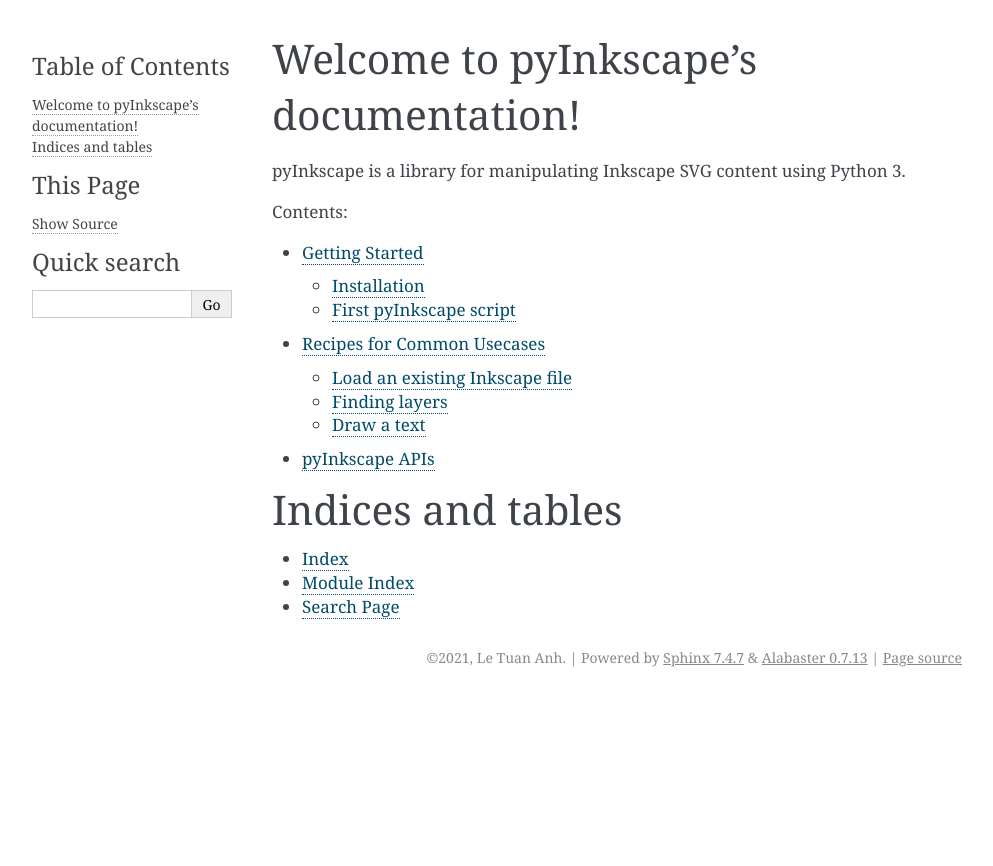
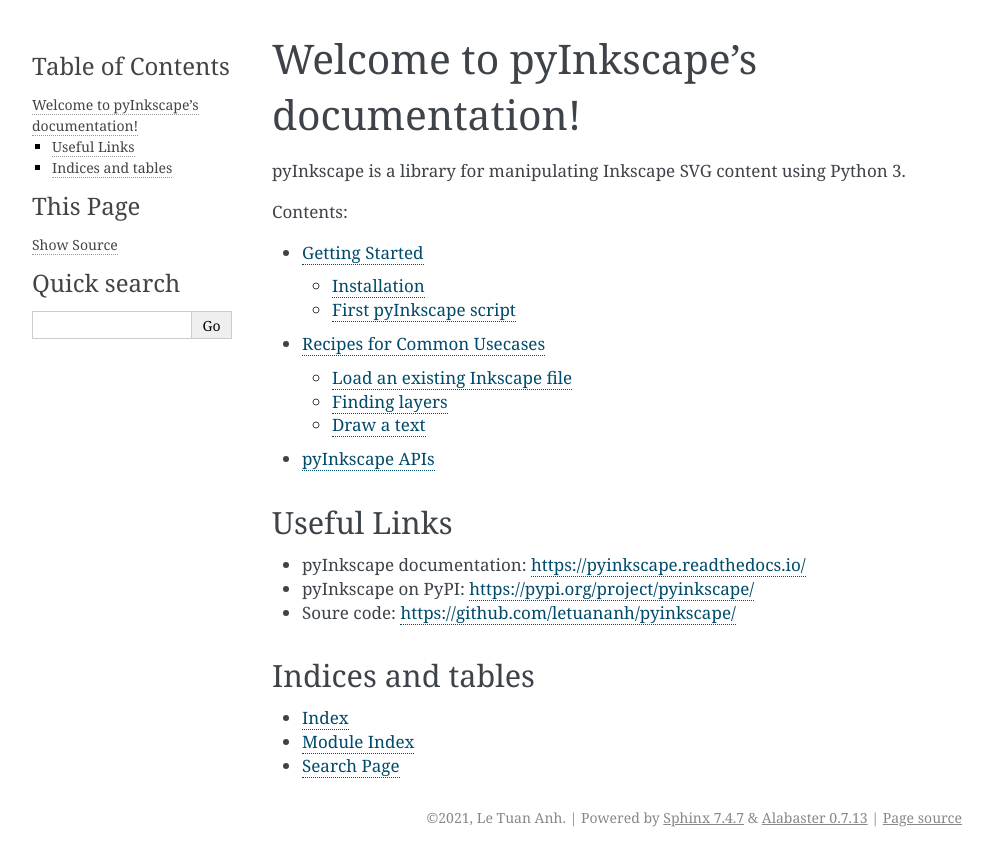
Before and after one commit to letuananh/pyinkscape, a Sphinx documentation site: the page built from docs/index.rst, in a window 1280 px wide. Shown: the top 866 px of the page, without its empty margins (148-1141 px from the left). Built offline with Sphinx 7.4.7, drawn with Linux system fonts in a browser that asks for light colours.

Commit message:
Update official links

```diff
--- a/docs/index.rst
+++ b/docs/index.rst
@@ -8,8 +8,6 @@ Welcome to pyInkscape's documentation!
 
 pyInkscape is a library for manipulating Inkscape SVG content using Python 3.
 
-
-
 .. toctree::
    :maxdepth: 2
    :caption: Contents:
@@ -18,9 +16,15 @@ pyInkscape is a library for manipulating Inkscape SVG content using Python 3.
    recipes
    api
 
+Useful Links
+------------
+
+- pyInkscape documentation: https://pyinkscape.readthedocs.io/
+- pyInkscape on PyPI: https://pypi.org/project/pyinkscape/
+- Soure code: https://github.com/letuananh/pyinkscape/
 
 Indices and tables
-==================
+------------------
 
 * :ref:`genindex`
 * :ref:`modindex`
```
Also changed, not shown: README.md (+1 -0 lines).
